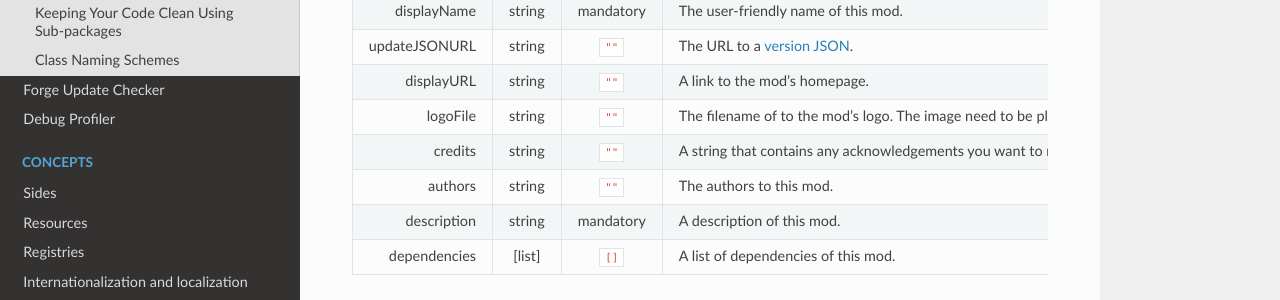
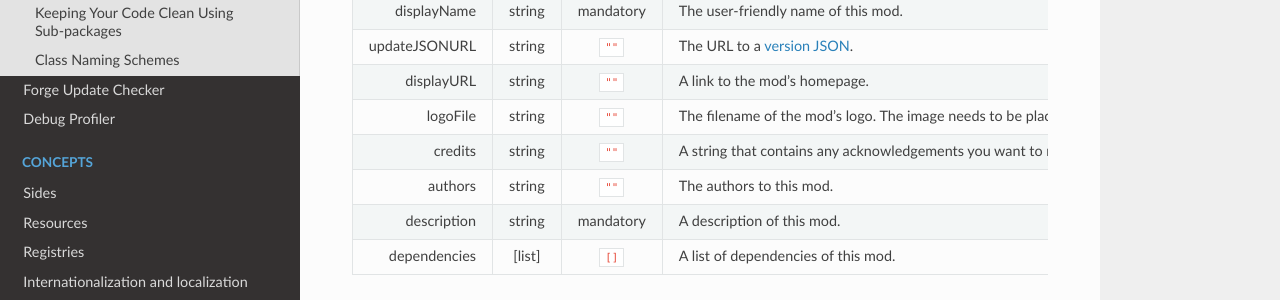
Before and after one commit to MinecraftForge/Documentation, an MkDocs documentation site: the page built from docs/gettingstarted/structuring.md, in a window 1280 px wide and 900 px high, scrolled down 1423 px. Shown: the part 151-451 px from the top of the window. Built offline with MkDocs 1.6.1, drawn with Linux system fonts in a browser that asks for light colours; nearby versions of some CDN libraries.

Commit message:
Update structuring.md

```diff
--- a/docs/gettingstarted/structuring.md
+++ b/docs/gettingstarted/structuring.md
@@ -68,7 +68,7 @@ The default Gradle configuration replaces `${file.jarVersion}` with the project
 |  displayName |  string  | mandatory | The user-friendly name of this mod. |
 | updateJSONURL |  string  |   `""`   | The URL to a [version JSON](autoupdate#forge-update-checker). |
 |   displayURL |  string  |   `""`   | A link to the mod's homepage. |
-|     logoFile |  string  |   `""`   | The filename of to the mod's logo. The image need to be placed in the resource folder. It's not allowed to put the image in a subfolder. |
+|     logoFile |  string  |   `""`   | The filename of the mod's logo. The image needs to be placed in the root resource folder, not in a subfolder. |
 |      credits |  string  |   `""`   | A string that contains any acknowledgements you want to mention. |
 |      authors |  string  |   `""`   | The authors to this mod. |
 |  description |  string  | mandatory | A description of this mod. |
```
